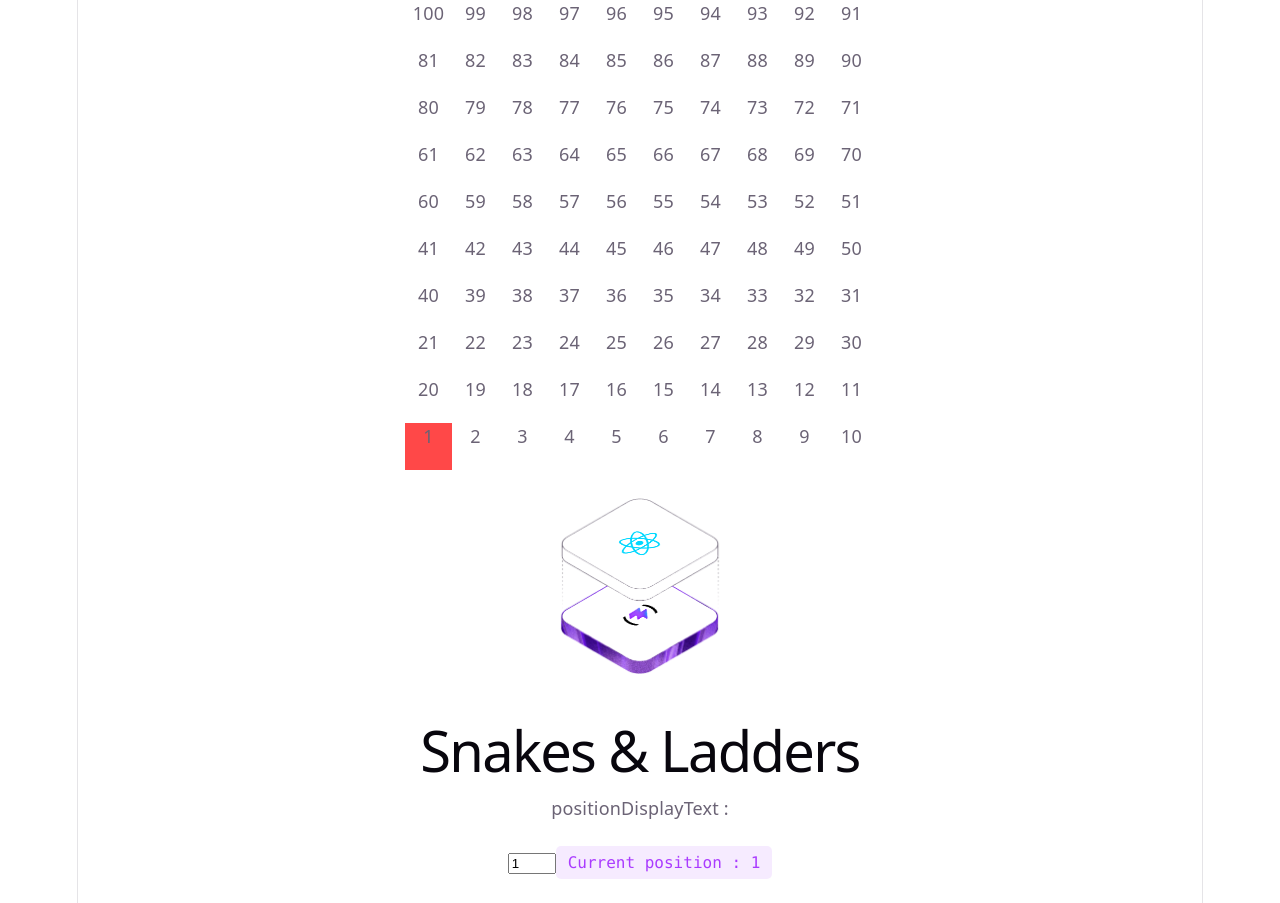
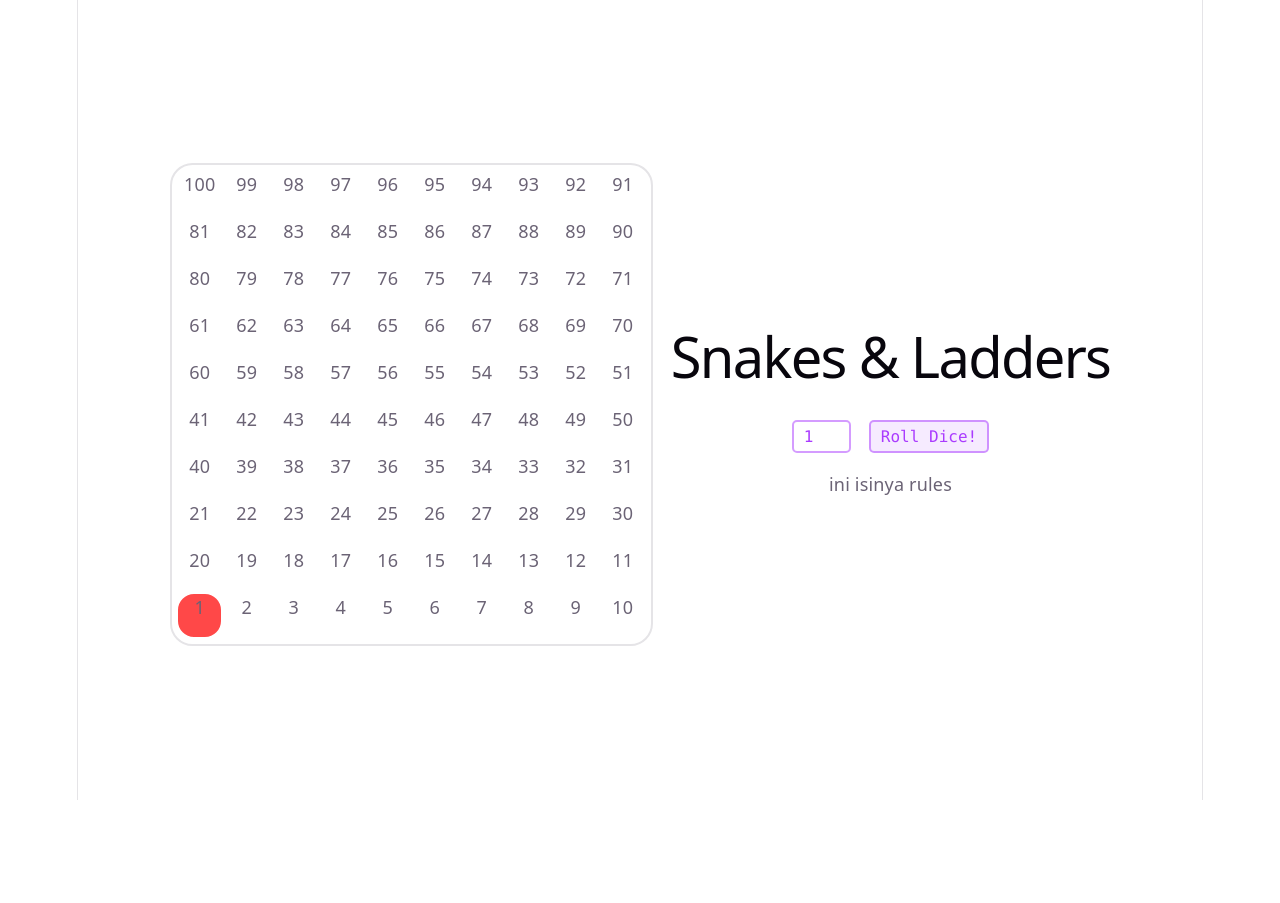
Before and after one commit to judahdski/skycruch-snake-ladders, a React (Vite) app: page / in a window 1280 px wide. After the commit the page ends 800 px from the top, so only its background shows below. Built offline with nearby package versions, Linux system fonts and the light colour scheme.

Commit message:
feat(ui): redesign game board layout and controls

```diff
--- a/src/App.css
+++ b/src/App.css
@@ -3,17 +3,25 @@
   padding: 5px 10px;
   border-radius: 5px;
   color: var(--accent);
-  background: var(--accent-bg);
-  border: 2px solid transparent;
+  border: 2px solid var(--accent-border);
+  background: transparent;
   transition: border-color 0.3s;
-  margin-bottom: 24px;
 
-  &:hover {
-    border-color: var(--accent-border);
-  }
   &:focus-visible {
     outline: 2px solid var(--accent);
     outline-offset: 2px;
+    border: .5px solid var(--accent-border);
+  }
+}
+
+.btn.counter {
+  background: var(--accent-bg);
+  color: var(--accent);
+
+  cursor: pointer;
+
+  &:hover {
+    border-color: transparent;
   }
 }
 
@@ -42,8 +50,7 @@
     z-index: 1;
     top: 34px;
     height: 28px;
-    transform: perspective(2000px) rotateZ(300deg) rotateX(44deg) rotateY(39deg)
-      scale(1.4);
+    transform: perspective(2000px) rotateZ(300deg) rotateX(44deg) rotateY(39deg) scale(1.4);
   }
 
   .vite {
@@ -51,134 +58,68 @@
     top: 107px;
     height: 26px;
     width: auto;
-    transform: perspective(2000px) rotateZ(300deg) rotateX(40deg) rotateY(39deg)
-      scale(0.8);
+    transform: perspective(2000px) rotateZ(300deg) rotateX(40deg) rotateY(39deg) scale(0.8);
   }
 }
 
 #center {
   display: flex;
   flex-direction: column;
-  gap: 25px;
+
+  gap: 24px;
+
   place-content: center;
   place-items: center;
+
   flex-grow: 1;
 
-  @media (max-width: 1024px) {
+  @media (min-width: 920px) {
+    flex-direction: row;
+
     padding: 32px 20px 24px;
     gap: 18px;
   }
 }
 
-#next-steps {
+.block-wrapper {
+  width: calc(10*47px);
+  height: calc(10*47px);
+  background: var(--bg);
+
+  border-radius: 1.25rem;
+
+  padding: .25rem;
+
   display: flex;
-  border-top: 1px solid var(--border);
-  text-align: left;
+  flex-direction: row;
+  flex-wrap: wrap-reverse;
+  justify-content: space-evenly;
+  align-items: center;
 
-  & > div {
-    flex: 1 1 0;
-    padding: 32px;
-    @media (max-width: 1024px) {
-      padding: 24px 20px;
-    }
-  }
-
-  .icon {
-    margin-bottom: 16px;
-    width: 22px;
-    height: 22px;
-  }
-
-  @media (max-width: 1024px) {
-    flex-direction: column;
-    text-align: center;
-  }
+  border: 2px solid var(--border);
 }
 
-#docs {
-  border-right: 1px solid var(--border);
-
-  @media (max-width: 1024px) {
-    border-right: none;
-    border-bottom: 1px solid var(--border);
-  }
+.block {
+  box-sizing: border-box;
+  width: 47px;
+  aspect-ratio: 1/1;
+  background: #fff;
+  border: 2px solid var(--bg);
+  border-radius: 1rem;
 }
 
-#next-steps ul {
-  list-style: none;
-  padding: 0;
-  display: flex;
-  gap: 8px;
-  margin: 32px 0 0;
-
-  .logo {
-    height: 18px;
-  }
-
-  a {
-    color: var(--text-h);
-    font-size: 16px;
-    border-radius: 6px;
-    background: var(--social-bg);
-    display: flex;
-    padding: 6px 12px;
-    align-items: center;
-    gap: 8px;
-    text-decoration: none;
-    transition: box-shadow 0.3s;
-
-    &:hover {
-      box-shadow: var(--shadow);
-    }
-    .button-icon {
-      height: 18px;
-      width: 18px;
-    }
-  }
-
-  @media (max-width: 1024px) {
-    margin-top: 20px;
-    flex-wrap: wrap;
-    justify-content: center;
-
-    li {
-      flex: 1 1 calc(50% - 8px);
-    }
-
-    a {
-      width: 100%;
-      justify-content: center;
-      box-sizing: border-box;
-    }
-  }
+.block-highlighted {
+  background: #ff4848;
 }
 
-#spacer {
-  height: 88px;
-  border-top: 1px solid var(--border);
-  @media (max-width: 1024px) {
-    height: 48px;
-  }
+.left-mainboard {
+  display: flex;
+  flex-direction: column;
+  gap: 1rem;
 }
 
-.ticks {
-  position: relative;
-  width: 100%;
-
-  &::before,
-  &::after {
-    content: '';
-    position: absolute;
-    top: -4.5px;
-    border: 5px solid transparent;
-  }
-
-  &::before {
-    left: 0;
-    border-left-color: var(--border);
-  }
-  &::after {
-    right: 0;
-    border-right-color: var(--border);
-  }
+.input-moveStep {
+  display: flex;
+  justify-content: center;
+  gap: 1rem;
 }
--- a/src/App.jsx
+++ b/src/App.jsx
@@ -14,7 +14,7 @@ function App() {
 
   return (
     <>
-      <section id="center">
+      <section id="center" className='main-container'>
         <div className="block-wrapper">
           {(new Array(gridSize).fill(0).map((_, ind) => {
             const COLS = 10;
@@ -30,17 +30,19 @@ function App() {
           }))}
         </div>
 
-        <div className="hero">
-          <img src={heroImg} className="base" width="170" height="179" alt="" />
-          <img src={reactLogo} className="framework" alt="React logo" />
-          <img src={viteLogo} className="vite" alt="Vite logo" />
-        </div>
+        <div>
+          {/* dibuat meriah, ada animasi pas muncul sama beberapa asset */}
+          <p>{positionDisplayText}</p>
+
+          <div className="left-mainboard">
             <div>
               <h1>Snakes & Ladders</h1>
-          <p>positionDisplayText : {positionDisplayText}</p>
             </div>
 
-        <form action="" onSubmit={(event) => {
+            <div className="input-moveStep">
+              <input type="number" className='counter' min={1} max={6} value={moveInput} onChange={(e) => setMoveInput(Number(e.target.value))} />
+
+              <button type="button" className="btn counter" onClick={(event) => {
                 event.preventDefault();
 
                 const validateInput = (inputNum) => {
@@ -103,11 +105,12 @@ function App() {
                 }
 
                 setCurrentPosition(calculatedNum);
-        }}>
-          <input type="number" min={1} max={6} value={moveInput} onChange={(e) => setMoveInput(Number(e.target.value))} />
+              }}>Roll Dice!</button>
+            </div>
 
-          <button type="submit" className="counter">Current position : {currentPosition}</button>
-        </form>
+            <div className="rules">ini isinya rules</div>
+          </div>
+        </div>
       </section>
     </>
   )
--- a/src/index.css
+++ b/src/index.css
@@ -113,24 +113,3 @@ code {
   padding: 4px 8px;
   background: var(--code-bg);
 }
-
-.block-wrapper {
-  width: calc(10*47px);
-  height: calc(10*47px);
-  background: #000;
-
-  display: flex;
-  flex-direction: row;
-  flex-wrap: wrap-reverse;
-}
-
-.block {
-  width: 47px;
-  aspect-ratio: 1/1;
-  background: #fff;
-  border: #c084fc;
-}
-
-.block-highlighted {
-  background: #ff4848;
-}
```
Lines whose indentation alone changed are shown as unchanged.
